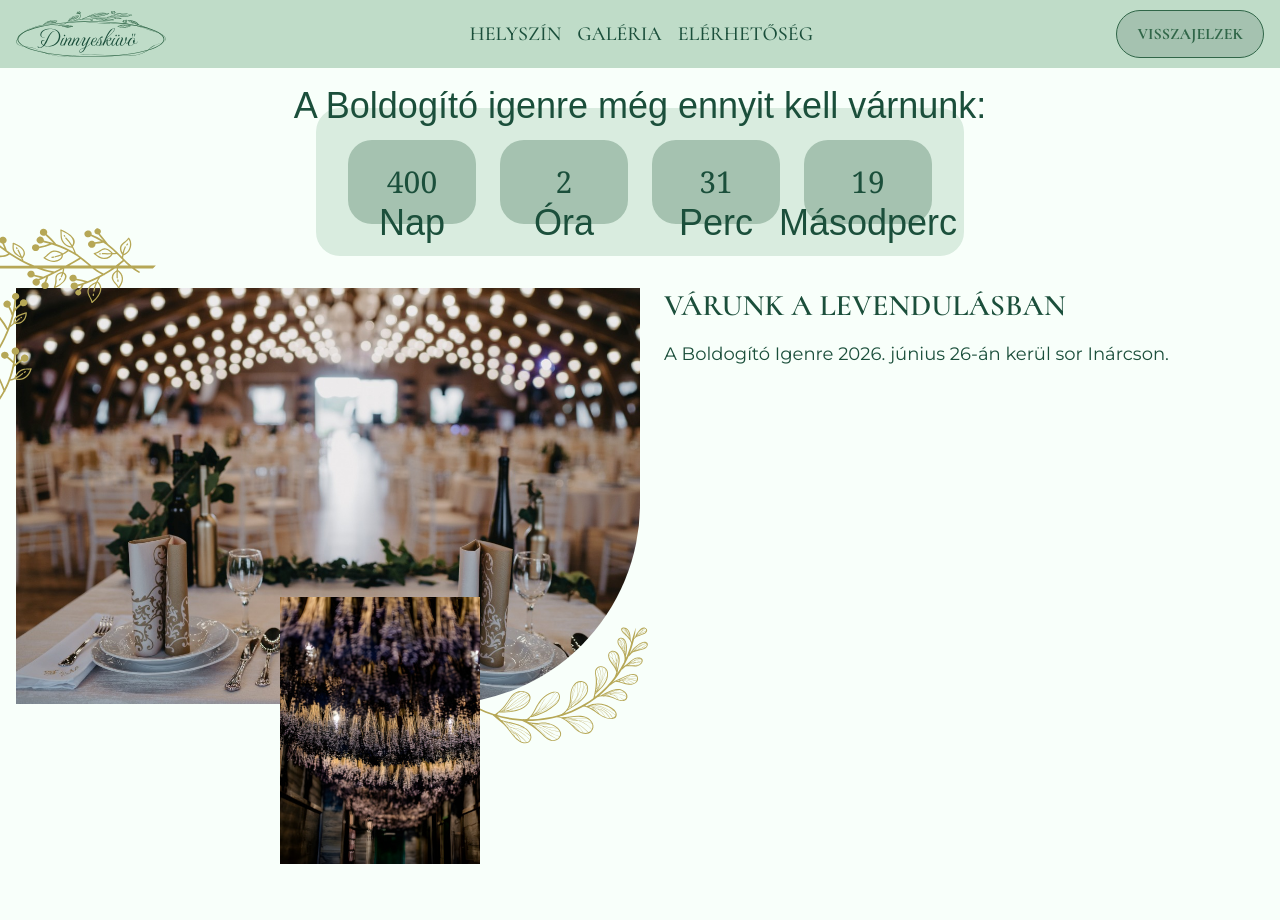
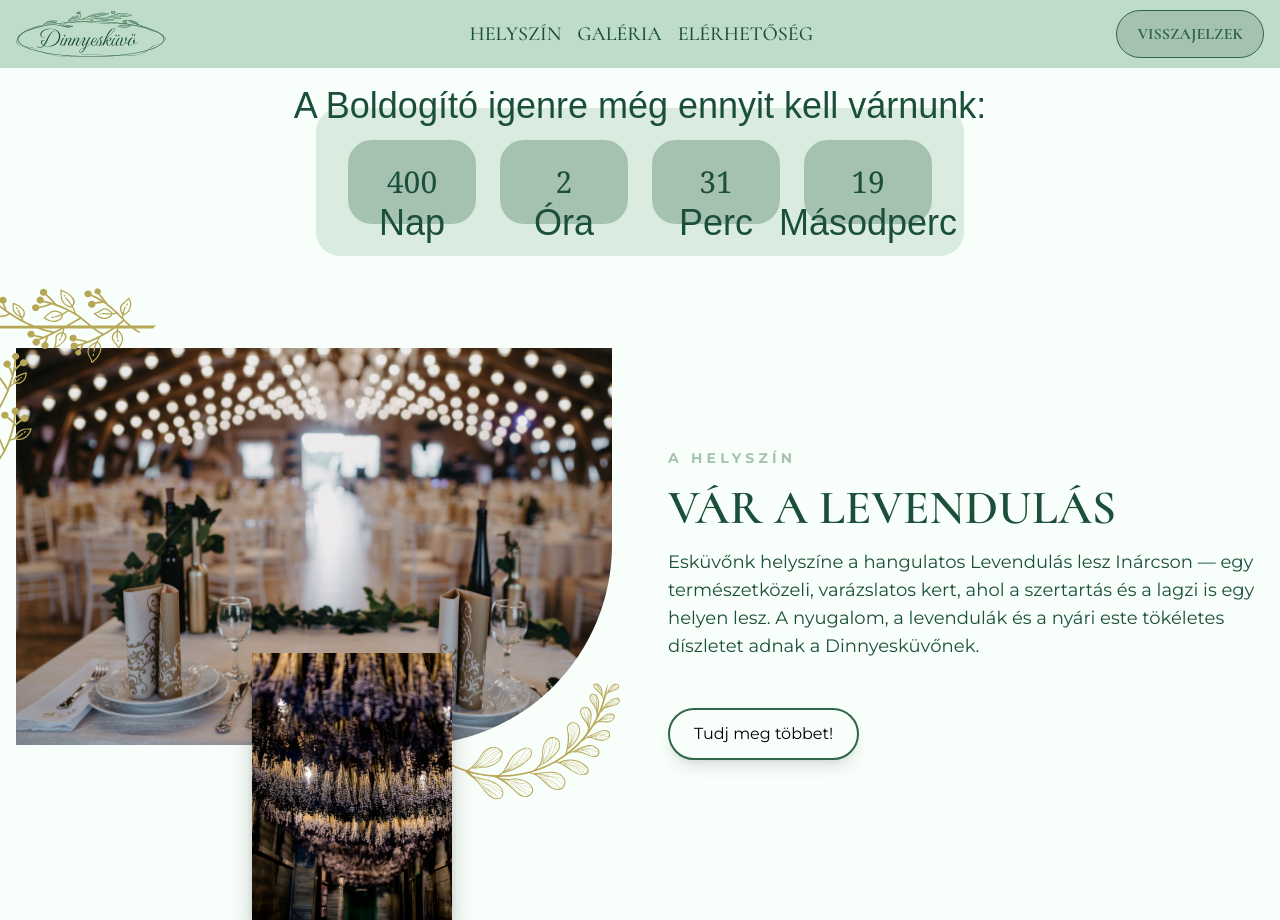
Before and after one commit to torokt21/wedding-website, a Next.js app: page / in a window 1280 px wide. Before the commit the page ends 864 px from the top, so only its background shows below. Built offline with nearby package versions, Linux system fonts and the light colour scheme; a web font is replaced by a local one.

Commit message:
Venue done

```diff
--- a/src/app/ui/venue.tsx
+++ b/src/app/ui/venue.tsx
@@ -1,6 +1,7 @@
 import Container from "./container";
 import { Cormorant } from "next/font/google";
 import Image from "next/image";
+import Link from "next/link";
 
 const cormorant = Cormorant({
 	subsets: ["latin"],
@@ -11,7 +12,7 @@ const cormorant = Cormorant({
 export default function Venue() {
 	return (
 		<Container>
-			<div className="flex flex-col md:flex-row gap-6 flex-wrap">
+			<div className="grid grid-cols-1 md:grid-cols-2 gap-14 mt-15">
 				<LeftImage />
 				<RightArticle />
 			</div>
@@ -21,20 +22,20 @@ export default function Venue() {
 
 function LeftImage() {
 	return (
-		<div className="relative w-full xl:w-1/2">
+		<div className="relative">
 			<Image
 				width={6000}
 				height={6000}
 				src="/venue-dining.jpg"
 				alt="Rendezvényterem"
-				className="rounded-br-[200px] z-[-1]"
+				className="rounded-br-[100px] md:rounded-br-[150px] xl:rounded-br-[200px] z-[-1]"
 			/>
 			<Image
 				width={200}
 				height={200}
 				src="/venue-cozy.jpg"
-				alt="Rendezvényterem"
-				className="z-10 absolute -bottom-40 right-40 hidden xl:block"
+				alt="Levendulás folyosó"
+				className="z-10 absolute -bottom-40 right-40 hidden xl:block shadow-xl/30"
 			/>
 
 			<Image
@@ -58,14 +59,26 @@ function LeftImage() {
 
 function RightArticle() {
 	return (
-		<div>
-			<h1 className={`text-3xl font-bold ${cormorant.className} antialiased uppercase`}>
-				Várunk a Levendulásban
+		<div className="xl:mt-25">
+			<p className="text-primary-500 text-sm font-bold uppercase tracking-[0.3em]">
+				A helyszín
+			</p>
+			<h1
+				className={`text-3xl xl:text-5xl font-bold ${cormorant.className} antialiased uppercase my-4`}>
+				Vár a Levendulás
 			</h1>
 
-			<p className="text-lg mt-4">
-				A Boldogító Igenre 2026. június 26-án kerül sor Inárcson.
+			<p className="text-lg my-4">
+				Esküvőnk helyszíne a hangulatos Levendulás lesz Inárcson — egy természetközeli,
+				varázslatos kert, ahol a szertartás és a lagzi is egy helyen lesz. A nyugalom, a
+				levendulák és a nyári este tökéletes díszletet adnak a Dinnyesküvőnek.
 			</p>
+
+			<Link
+				href="/venue"
+				className="mt-8 inline-block rounded-full bg-background text-black px-6 py-3 shadow-lg hover:shadow-xl transition-all duration-300 border-2 border-primary-800">
+				Tudj meg többet!
+			</Link>
 		</div>
 	);
 }
```
